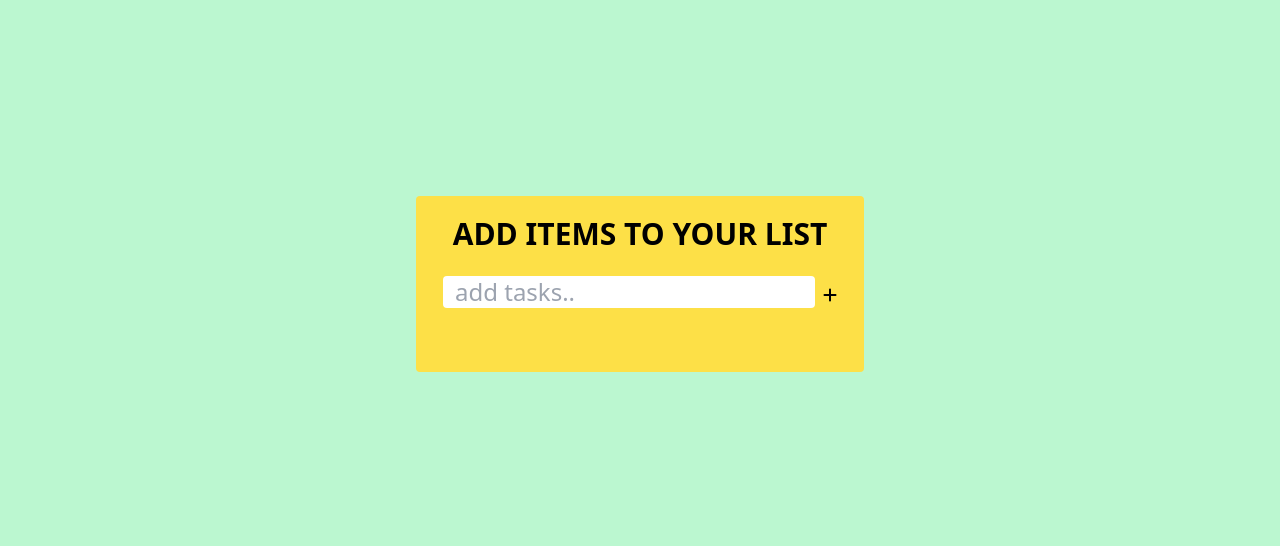
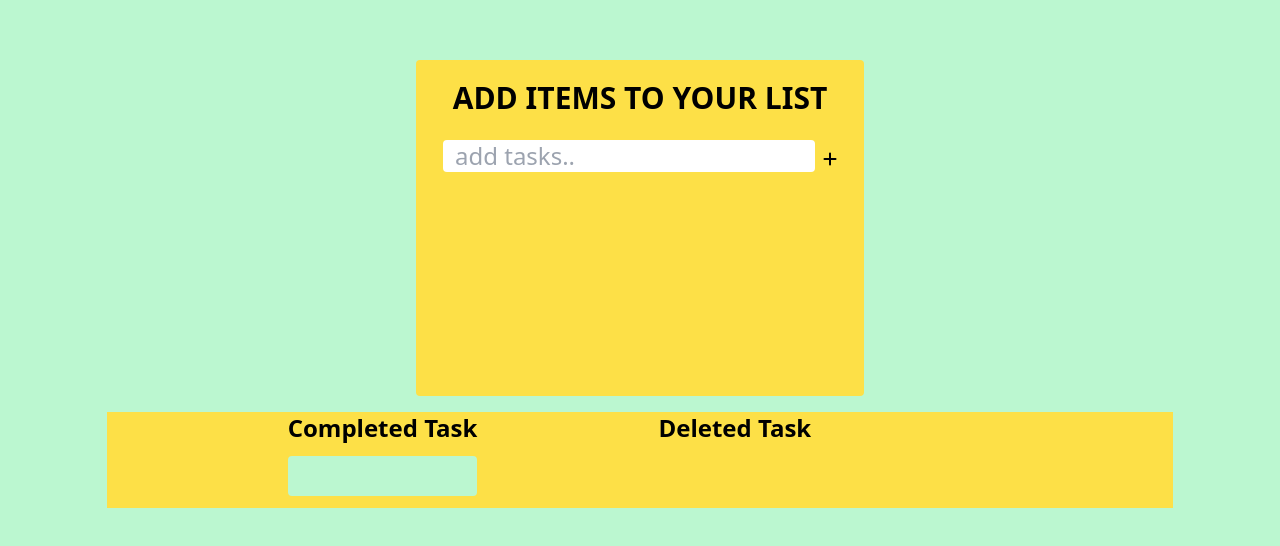
Before and after one commit to Gouriiseth/TODO, a React (Vite) app in the folder ToDo/: page / in a window 1280 px wide. Shown: the part 116-662 px from the top of the page. Built offline with nearby package versions, Linux system fonts and the light colour scheme.

Commit message:
handleDoneTodo is made handleUndoneTodo is to be made

```diff
--- a/ToDo/src/App.jsx
+++ b/ToDo/src/App.jsx
@@ -2,15 +2,9 @@ import Todo from './components/Todo'
 
 function App() {
 
-
-  // const [editedText, setEditedText] = useState("");
   return (
     <>
       <Todo
-
-        // editedText={editedText}
-        // setEditedText={setEditedText}
-
       />
     </>
   )
--- a/ToDo/src/components/Todo.jsx
+++ b/ToDo/src/components/Todo.jsx
@@ -1,4 +1,4 @@
-import { useState } from "react";
+import { useEffect, useState } from "react";
 // import '../App.css'
 
 // import React from 'react'
@@ -8,28 +8,35 @@ const Todo = () => {
   const [isEdit, setIsEdit] = useState(false);
   // const [edit, setEdit] = useState(null)
   const [updateEdit, setUpdateEdit] = useState();
+  const [completedTodos, setCompletedTodos] = useState([]);
+
+
 
   const handleAddTodo = () => {
     if (input !== "") {
       if (!isEdit) {
-        setTodos([...todos, {
-            text:input,
-            status:false
-    }]);
+        setTodos([
+          ...todos,
+          {
+            text: input,
+            status: false,
+          },
+        ]);
       } else {
         // setTodos([...todos, input])
         setTodos((prevData) => {
           const updatedData = prevData.map((e) =>
             // e.text==updateEdit?input:e.text
-              {if (e.text == updateEdit) {
+            {
+              if (e.text == updateEdit) {
                 e.text = input;
-                  e.status=false;
+                e.status = false;
                 console.log(e);
                 return e;
+              } else {
+                return e;
               }
-                else{
-                    return e;
-                }}
+            }
           );
           console.log(updatedData);
           return updatedData;
@@ -41,37 +48,40 @@ const Todo = () => {
     }
   };
 
-  const handleDoneTodo = (elem) => {
-     let el=document.getElementById("donee")
-    todos.map(e=>{
+  const handleDoneTodo = (elem)=>{
+    console.log(elem);
+    todos.map(todo=>{
+      console.log(todo);
+    })
 
-        if(e.text==elem ){
-            el.classList.add('done');
-            console.log(el.classList);
+    const p=todos.filter(todo=>todo.text!=elem.text);
+    console.log(p);
+    setTodos(p);
+   setCompletedTodos(todo=>[...todo,elem])
+    console.log(completedTodos);
 
+    };
+    useEffect(() => {
+      console.log(completedTodos);
+    }, [completedTodos])
+
+
+  const handleUndoneTodo=(elem)=>{
+    console.log(elem);
   }
-     })
-  };
 
   const handleEditTodo = (elem) => {
-    const i = todos.findIndex((item) => item === elem);
-    console.log(i);
-    console.log(input);
     setIsEdit(true);
     setInput(elem);
-    //    handleAddTodo();
     setUpdateEdit(elem);
   };
 
-  // const handleDeleteTodo = (id) => {
-  //     setTodos(todos.filter(todo => todo.id !== id));
-  // };
   const handleDeleteTodo = (elem) => {
-    setTodos(todos.filter((todo) => elem !== todo.text));
+    setTodos(todos.filter((todo) => todo.text!=elem));
   };
 
   return (
-    <div className="flex justify-center items-center h-screen bg-green-200">
+    <div className="flex flex-col justify-center items-center h-screen bg-green-200">
       <div className="container max-w-md  bg-yellow-300 flex flex-col rounded h-fit pb-10 place-items-center">
         <figure>
           <figcaption className="text-3xl font-bold pt-5">
@@ -92,13 +102,16 @@ const Todo = () => {
             <i className="fa fa-plus add-btn pl-2"></i>{" "}
           </button>
         </div>
-        <div className="mt-6 w-4/5  ">
+        <div className="mt-6 w-4/5 overflow-y-auto h-40  ">
           {todos.map((elem) => (
             <div className="flex bg-green-200 rounded p-3 mb-3 ">
               <p className="text-1xl w-3/4">{elem.text}</p>
-
-              <div className={`btns pl-3 ${elem.status?"done":''}`} id="donee" onClick={elem.status=!elem.status}>
-                <button className="complete-task pr-2" >
+              <div
+                className={`btns pl-3 ${elem.status ? "done" : ""}`}
+                id="donee"
+                onClick={(elem.status = !elem.status)}
+              >
+                <button className="complete-task pr-2" onClick={()=>handleDoneTodo(elem)}>
                   <i className="fa fa-check-circle"></i>
                 </button>
 
@@ -120,8 +133,26 @@ const Todo = () => {
           ))}
         </div>
       </div>
+      {/* // completed task */}
+      <div className="completed-block mt-4 flex flex-row justify-evenly bg-yellow-300 w-5/6  ">
+        <div className="completed-task text-2xl font-bold h-fit pb-3">
+          Completed Task
+          <div className="flex flex-col bg-green-200 rounded  pb-10 mt-3 px-5">
+            {completedTodos.map((elem)=>(
+            <div className="flex flex-row justify-between text-lg font-[500]"  >
+                <p>{elem.text}</p>
+                <button className="complete-task pr-2" onClick={() => handleUndoneTodo(elem)}>
+                  <i className="fa fa-check-circle"></i>
+                </button>
               </div>
-    // comment
+
+            ))}
+            </div>
+        </div>
+        <div className="completed-task text-2xl font-bold">Deleted Task</div>
+        <div className="flex flex-col bg-yellow-300 rounded h-fit pb-10 place-items-center "></div>
+      </div>
+    </div>
   );
 };
 
```
Lines whose indentation alone changed are shown as unchanged.
